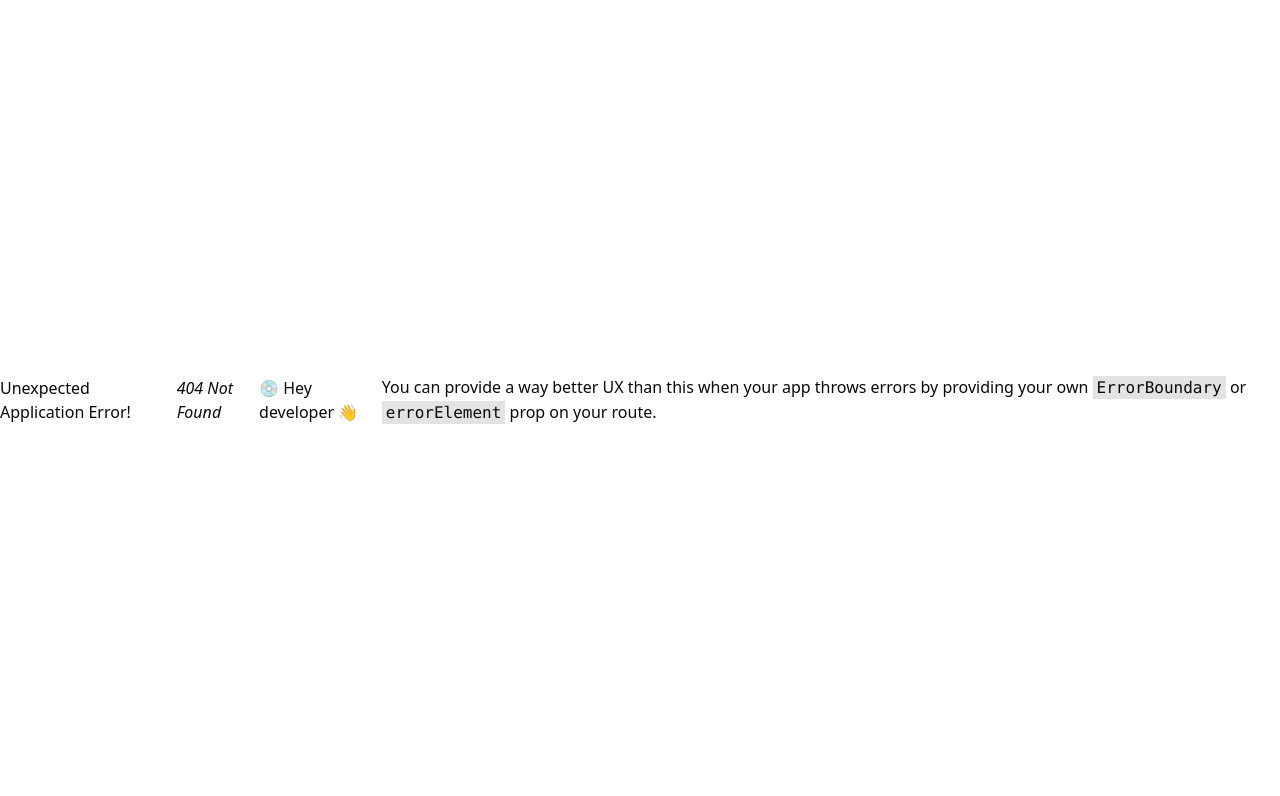
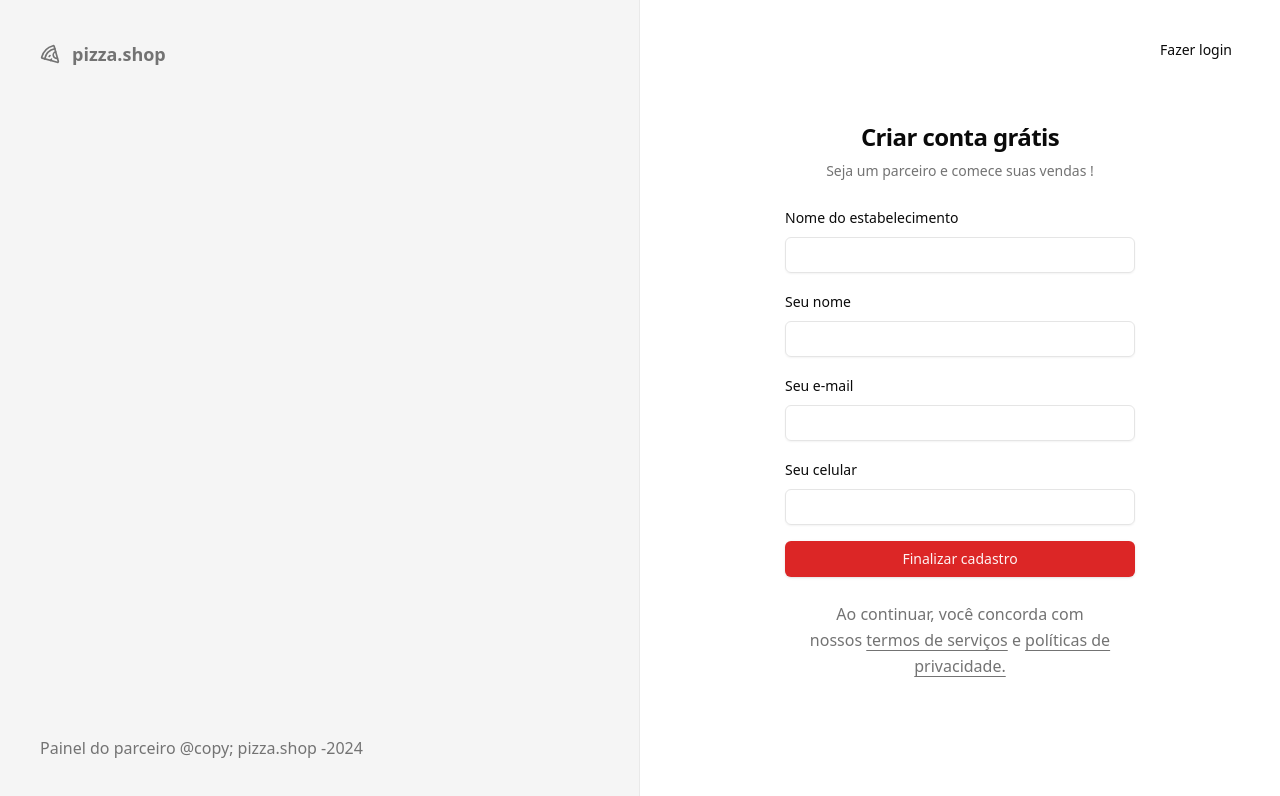
Before and after one commit to Marianadias503/PizzaShop, a React (Vite) app in the folder PizzaShopWeb/: page /sign-up in a window 1280 px wide. Before the commit this address had no page. Shown: the top 796 px of the page. Built offline with nearby package versions, Linux system fonts and the light colour scheme.

Commit message:
styling page cadastro the restaurant

```diff
--- a/PizzaShopWeb/src/pages/_layouts/auth.tsx
+++ b/PizzaShopWeb/src/pages/_layouts/auth.tsx
@@ -15,7 +15,7 @@
 
         </div>
 
-        <div className="flex flex-col items-center justify-center">
+        <div className=" relative flex flex-col items-center justify-center">
             <Outlet/>
         </div>
 
--- a/PizzaShopWeb/src/pages/auth/sign-in.tsx
+++ b/PizzaShopWeb/src/pages/auth/sign-in.tsx
@@ -1,78 +1,66 @@
-import { Button } from "@/components/ui/button"
-import { Input } from "@/components/ui/input"
-import { Label } from "@/components/ui/label"
-import { Helmet } from "react-helmet-async"
-import {useForm} from 'react-hook-form';
-import {z} from 'zod';
-import { toast } from 'sonner'
+import { Button } from "@/components/ui/button";
+import { Input } from "@/components/ui/input";
+import { Label } from "@/components/ui/label";
+import { Helmet } from "react-helmet-async";
+import { useForm } from 'react-hook-form';
+import { Link } from 'react-router-dom';
+import { z } from 'zod';
+import { toast } from 'sonner';
 
+const signInFormSchema = z.object({ // Estrutura do Zod para validação do e-mail
+  email: z.string().email(),
+});
 
-const sigInForm = z.object({ //estrutura do zod
+type SignInForm = z.infer<typeof signInFormSchema>; // Converte a estrutura do Zod para tipagem do TypeScript
 
-    email: z.string().email(),
+export function SignIn() {
+  const { register, handleSubmit, formState: { isSubmitting } } = useForm<SignInForm>();
 
-})
+  async function handleSignIn(data: SignInForm) {
+    try {
+      console.log(data);
 
-type SignInForm = z.infer<typeof sigInForm> // converte a estrutura do zod para tipagem do JavaScript
+      await new Promise((resolve) => setTimeout(resolve, 2000));
 
-
-
-
-
-export function SignIn(){
-
-const {register, handleSubmit, formState: {  isSubmitting }} = useForm<SignInForm>();
-
-async function handleSignIn(data:SignInForm){ //Criando uma função para não permitir que o usuário clique em 'acessar painel' antes de realizar o primeiro envio
-                                                // a função handleSignIn usa como parâmetro o SignInForm, que é a conversão da constante 'signInForm' que recebe os emails digitados
-           try{
-
-            console.log(data)
-
-            await new Promise ((resolve)=> setTimeout(resolve,2000))
-            toast.success('Enviamos um link de autenticação para seu email.',{
-                action:{
-                    label:'Reenviar',
-                    onClick:() => handleSignIn(data),
+      toast.success('Enviamos um link de autenticação para seu email.', {
+        action: {
+          label: 'Reenviar',
+          onClick: () => handleSignIn(data),
+        },
+      });
+    } catch {
+      toast.error('Credenciais inválidas.');
     }
-            })
-
-           } catch{
-            toast.error('Credencias inválidas.')
   }
 
-}
-
-
-    return(
+  return (
     <>
       <Helmet title="Login" />
-
       <div className="p-8">
+        <Button variant="ghost" asChild className="absolute right-8 top-8">
+          {/* 'asChild' permite passar todas as propriedades do Button para o componente Link */}
+          <Link to="/sign-up">Novo estabelecimento</Link>
+        </Button>
 
         <div className="w-[350px] flex flex-col justify-center gap-6">
-
           <div className="flex flex-col gap-2 text-center">
-                    <h1 className="text-2xl font-semibold tracking-tight"> Acessar painel </h1>
+            <h1 className="text-2xl font-semibold tracking-tight">Acessar painel</h1>
             <p className="text-sm text-muted-foreground">
               Acompanhe suas vendas pelo painel do parceiro
             </p>
           </div>
 
-               <form onSubmit={handleSubmit (handleSignIn)} className="space-y-4"> {/*formulario fica desabilitado quando o usuário clicar em 'acessar painel */ }
+          <form onSubmit={handleSubmit(handleSignIn)} className="space-y-4">
             <div className="space-y-2">
-                    <Label htmlFor="email"> Seu e-mail </Label>
-                    <Input id="email" type="email" {...register('email')}></Input>
+              <Label htmlFor="email">Seu e-mail</Label>
+              <Input id="email" type="email" {...register('email')} />
             </div>
-                <Button className="w-full" type="submit" disabled={isSubmitting}> Acessar painel </Button>
+            <Button className="w-full" type="submit" disabled={isSubmitting}>
+              Acessar painel
+            </Button>
           </form>
-
-
-
         </div>
-
       </div>
-
     </>
-    )
+  );
 }
--- /dev/null
+++ b/PizzaShopWeb/src/pages/auth/sign-up.tsx
@@ -0,0 +1,108 @@
+import { Button } from "@/components/ui/button"
+import { Input } from "@/components/ui/input"
+import { Label } from "@/components/ui/label"
+import { Helmet } from "react-helmet-async"
+import {useForm} from 'react-hook-form';
+import {z} from 'zod';
+import { toast } from 'sonner'
+import { Link, useNavigate } from "react-router-dom";
+
+
+const signUpForm = z.object({ //estrutura do zod
+    restaurantName: z.string(),
+    email: z.string().email(),
+    managerName: z.string(),
+    phone: z.string(),
+
+})
+
+type SignUpForm = z.infer<typeof signUpForm> // converte a estrutura do zod para tipagem do JavaScript
+
+
+
+
+
+export function SignUp(){
+    const navigate = useNavigate()
+
+const {register, handleSubmit, formState: {  isSubmitting }} = useForm<SignUpForm>();
+
+async function handleSignUp(data:SignUpForm){ //Criando uma função para não permitir que o usuário clique em 'acessar painel' antes de realizar o primeiro envio
+                                                // a função handleSignUp usa como parâmetro o SignUpForm, que é a conversão da constante 'signUpForm' que recebe os emails digitados
+           try{
+
+            console.log(data)
+
+            await new Promise ((resolve)=> setTimeout(resolve,2000))
+            toast.success('Restaurante cadatsrado com sucesso.',{
+                action:{
+                    label:'Login',
+                    onClick:() => navigate('/sign-in'),
+                }
+            })
+
+           } catch{
+            toast.error('Erro ao cadastrar restaurante.')
+           }
+
+}
+
+
+    return(
+        <>
+        <Helmet title="Cadastro" />
+
+        <div className="p-8">
+
+        <Button variant="ghost" asChild className="absolute right-8 top-8">
+          {/* 'asChild' permite passar todas as propriedades do Button para o componente Link */}
+          <Link to="/sign-in"> Fazer login</Link>
+        </Button>
+
+
+            <div className="w-[350px] flex flex-col justify-center gap-6">
+
+                <div className="flex flex-col gap-2 text-center">
+                    <h1 className="text-2xl font-semibold tracking-tight"> Criar conta grátis</h1>
+                   <p className="text-sm text-muted-foreground">
+                     Seja um parceiro e comece suas vendas !
+                 </p>
+                </div>
+
+               <form onSubmit={handleSubmit (handleSignUp)} className="space-y-4"> {/*formulario fica desabilitado quando o usuário clicar em 'acessar painel */ }
+                <div className="space-y-2">
+                    <Label htmlFor="restaurantName"> Nome do estabelecimento  </Label>
+                    <Input id="restaurantName"
+                     type="text"
+                     {...register('restaurantName')}>
+                     </Input>
+                </div>
+                <div className="space-y-2">
+                    <Label htmlFor="text"> Seu nome </Label>
+                    <Input id="managerName" type="text" {...register('managerName')}></Input>
+                </div>
+                <div className="space-y-2">
+                    <Label htmlFor="email"> Seu e-mail </Label>
+                    <Input id="email" type="email" {...register('email')}></Input>
+                </div>
+                <div className="space-y-2">
+                    <Label htmlFor="email"> Seu celular </Label>
+                    <Input id="phone" type="cel" {...register('phone')}></Input>
+                </div>
+
+                <Button className="w-full" type="submit" disabled={isSubmitting}> Finalizar cadastro </Button>
+               </form>
+
+               <p className="px-6 text-center test-sm leading-relaxed text-muted-foreground">
+                 Ao continuar, você concorda com nossos <a className="underline underline-offset-4" href="">termos de serviços</a> {'  '}
+                  e {'  '}
+                   <a className="underline underline-offset-4" href="">políticas de privacidade.</a>
+                </p>
+
+            </div>
+
+        </div>
+
+        </>
+    )
+}
```
Also changed, not shown: PizzaShopWeb/src/Router.tsx (+6 -4 lines). Lines whose indentation alone changed are shown as unchanged.
